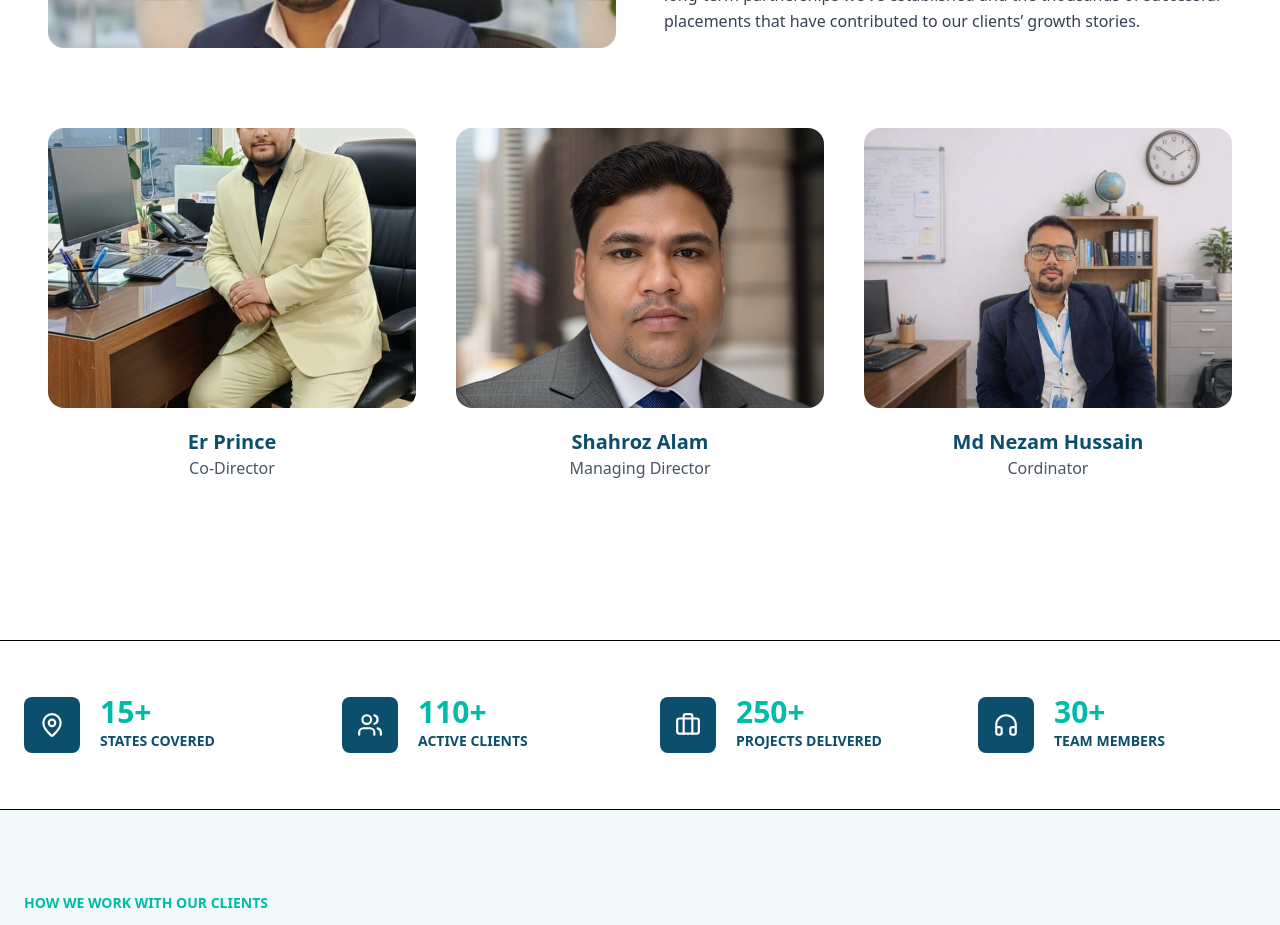
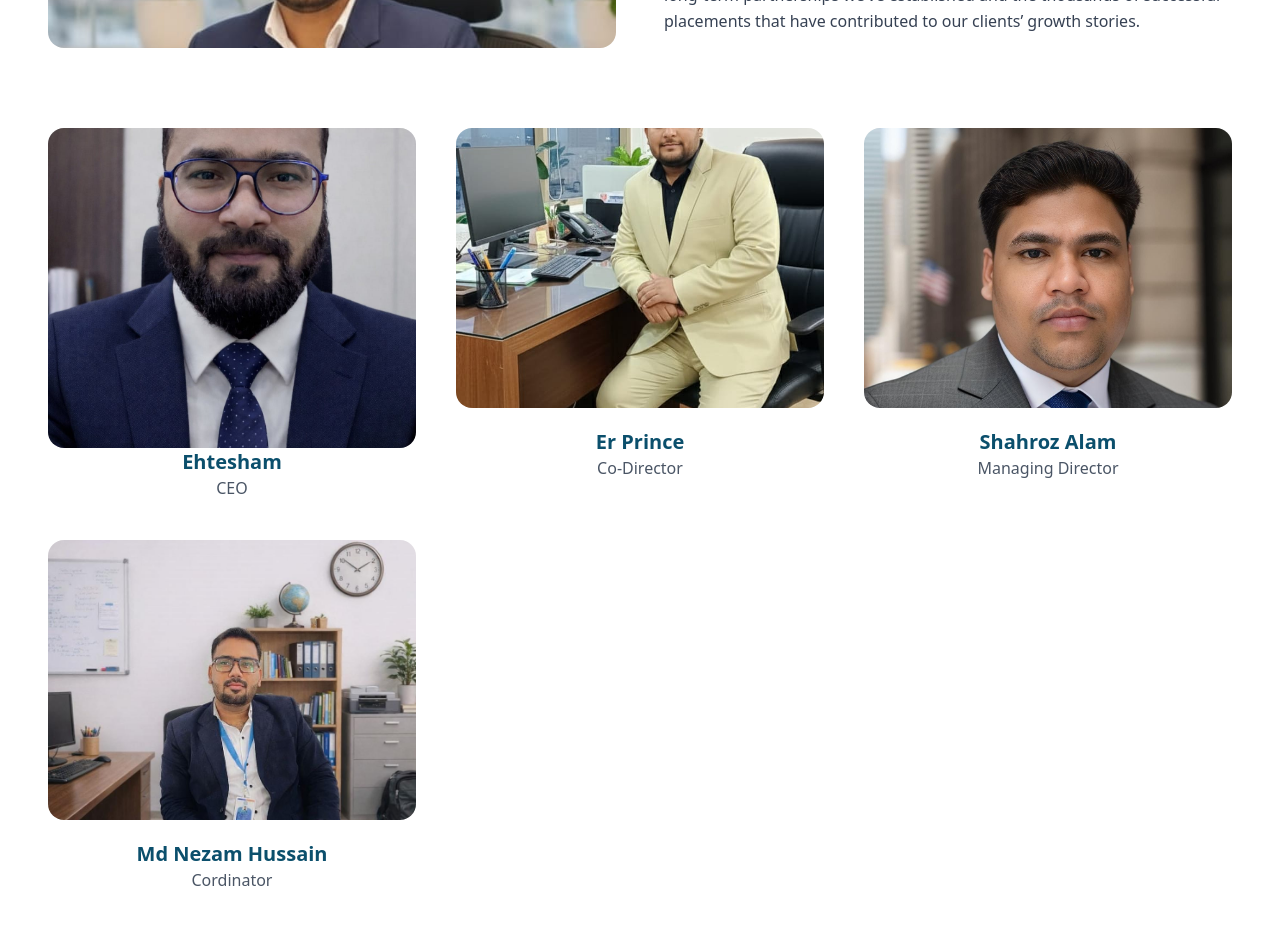
Before and after one commit to Shad-dil/mh-global, a Next.js app: page / in a window 1280 px wide. Shown: the part 8940-9865 px from the top of the page. Built offline with nearby package versions, Linux system fonts and the light colour scheme.

Commit message:
Submitting Form

```diff
--- a/app/_components/Leadership.tsx
+++ b/app/_components/Leadership.tsx
@@ -49,6 +49,18 @@ export default function LeadershipSection() {
         <div className="grid sm:grid-cols-2 md:grid-cols-3 gap-10">
           {/* Card 1 */}
           <div className="text-center">
+            <div className="relative w-full h-[320px] rounded-2xl overflow-hidden bg-gray-100">
+              <Image
+                src="/team/Ehtesham.jpeg"
+                alt="Er Prince"
+                fill
+                className="object-cover"
+              />
+            </div>
+            <h3 className="text-xl font-semibold text-[#0b4f6c]">Ehtesham</h3>
+            <p className="text-gray-600">CEO</p>
+          </div>
+          <div className="text-center">
             <div className="relative w-full h-[280px] rounded-2xl overflow-hidden mb-5">
               <Image
                 src="/team/prince.jpeg"
```
Also changed, not shown: public/team/Ehtesham.jpeg (added).
